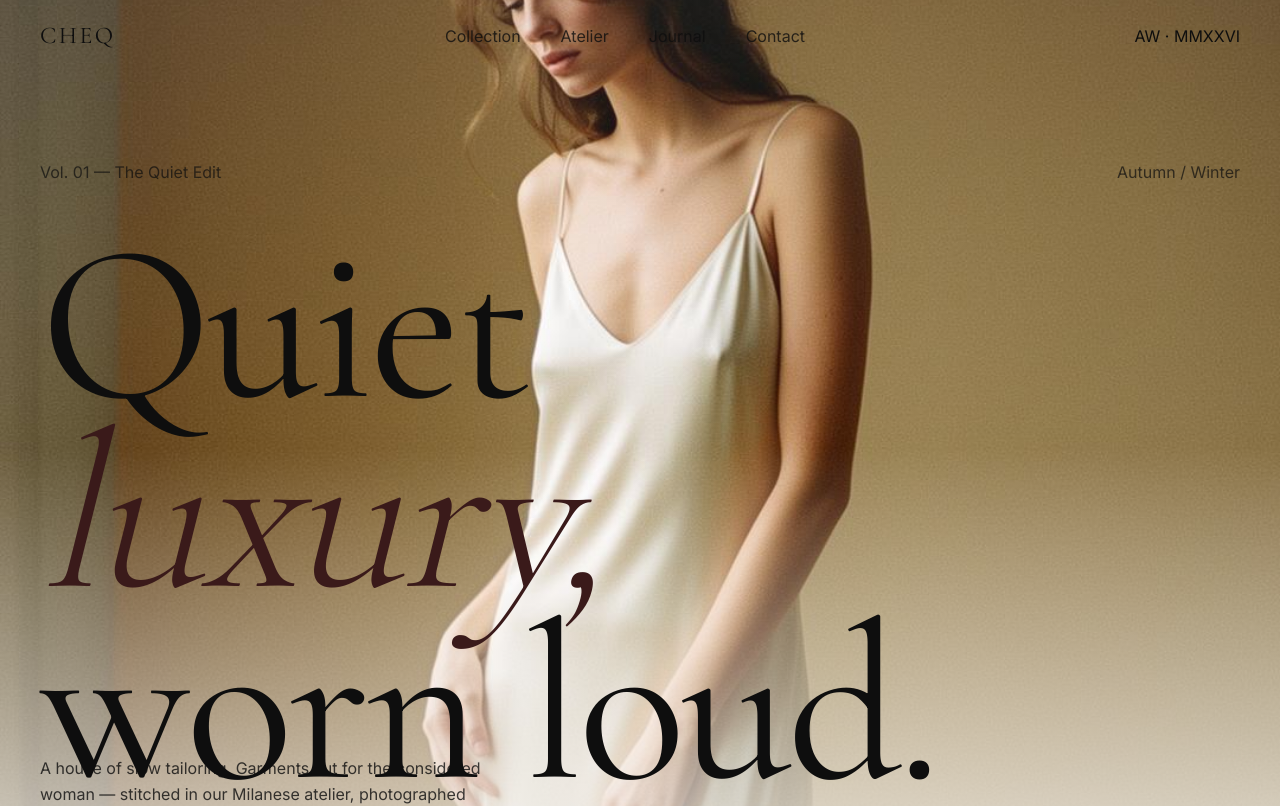
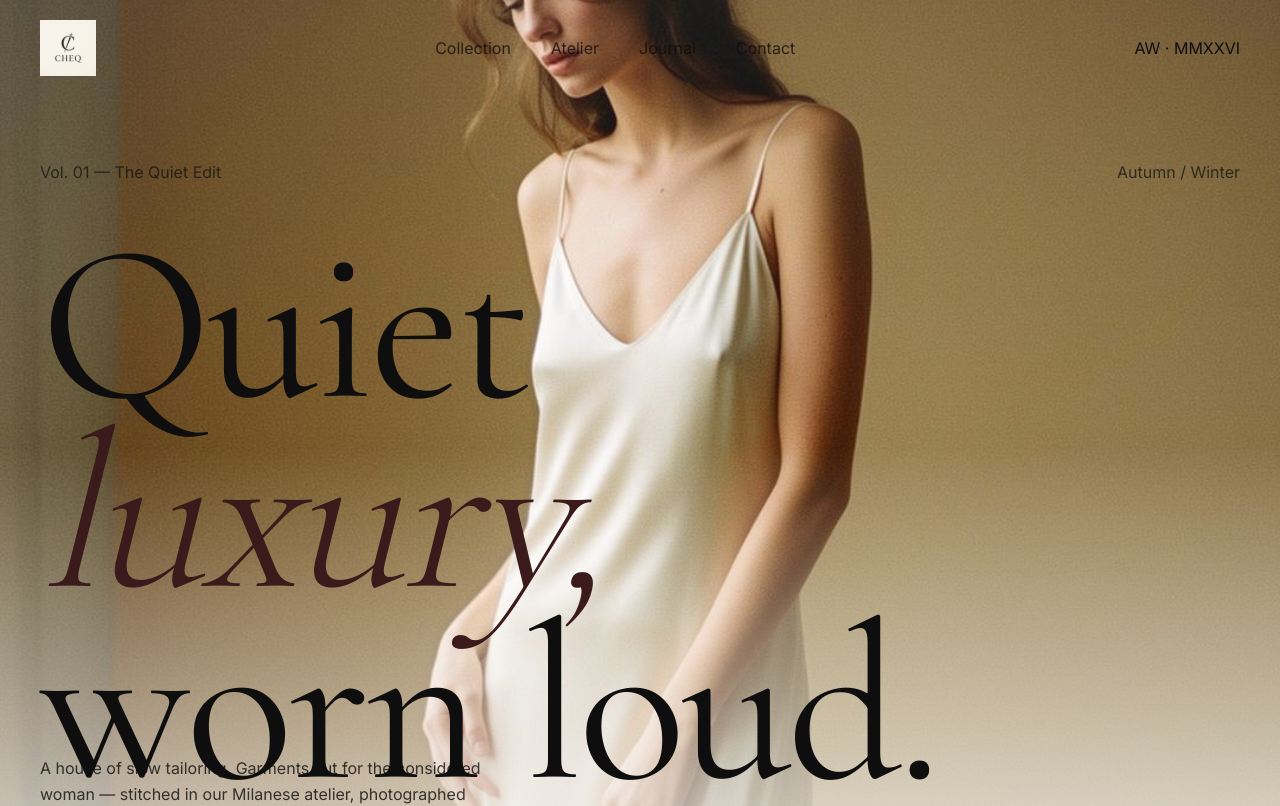
Before and after one commit to DominceAseberos/Fashion-shop, a React (Vite) app: page / in a window 1280 px wide. Shown: the top 806 px of the page. Built offline with nearby package versions, Linux system fonts and the light colour scheme.

Commit message:
Introduce new unique heritage logo for Cheq

```diff
--- a/src/components/site/Nav.tsx
+++ b/src/components/site/Nav.tsx
@@ -32,9 +32,9 @@ export function Nav() {
         <a
           href="#top"
           aria-label="Cheq — home"
-          className="font-display text-2xl tracking-widest text-foreground transition-colors"
+          className="transition-opacity hover:opacity-70"
         >
-          CHEQ
+          <img src="/logo.png" alt="CHEQ" className="h-12 mix-blend-multiply md:h-14" />
         </a>
         <ul className="hidden items-center gap-10 md:flex">
           {links.map((l) => (
```
Also changed, not shown: public/logo.png (added).
